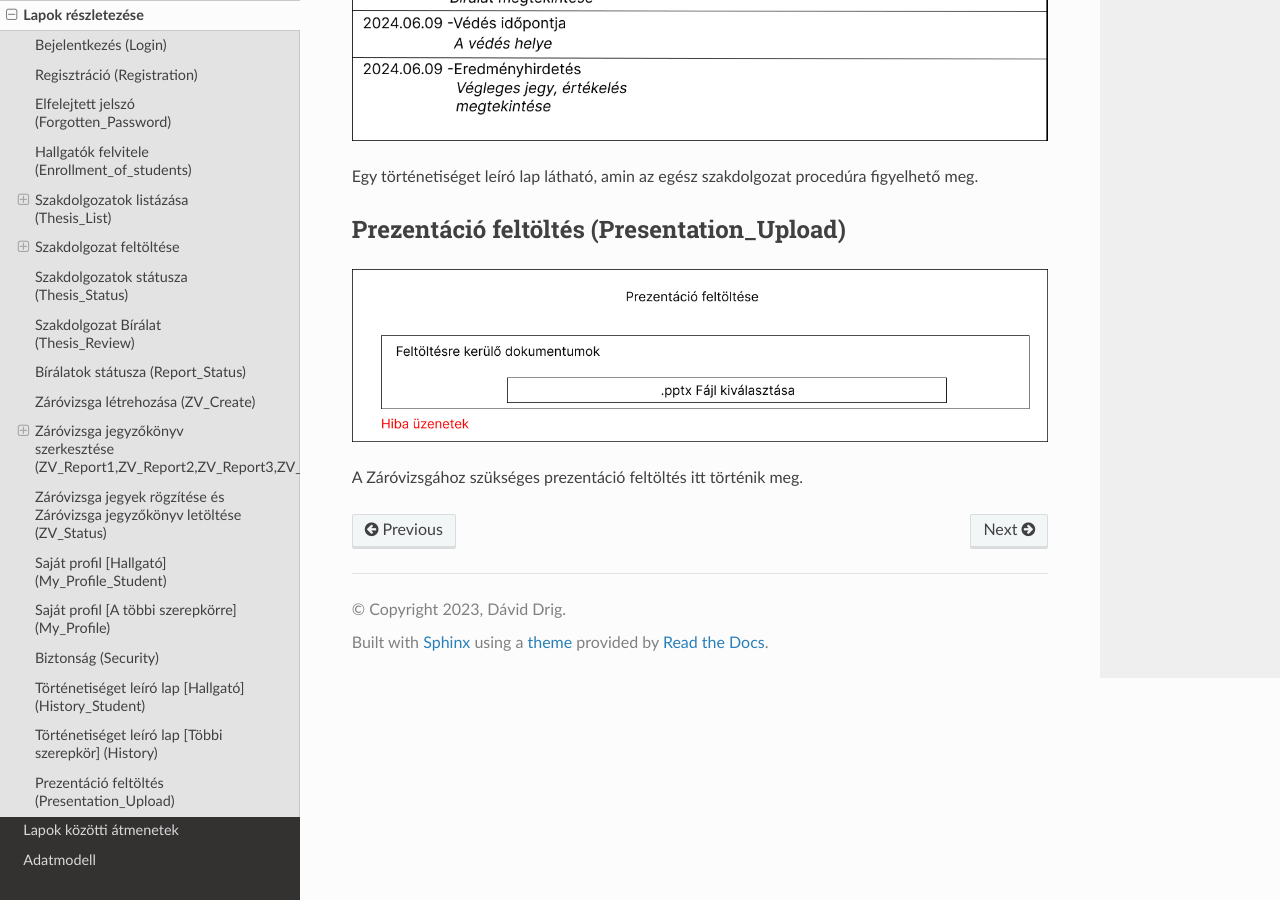
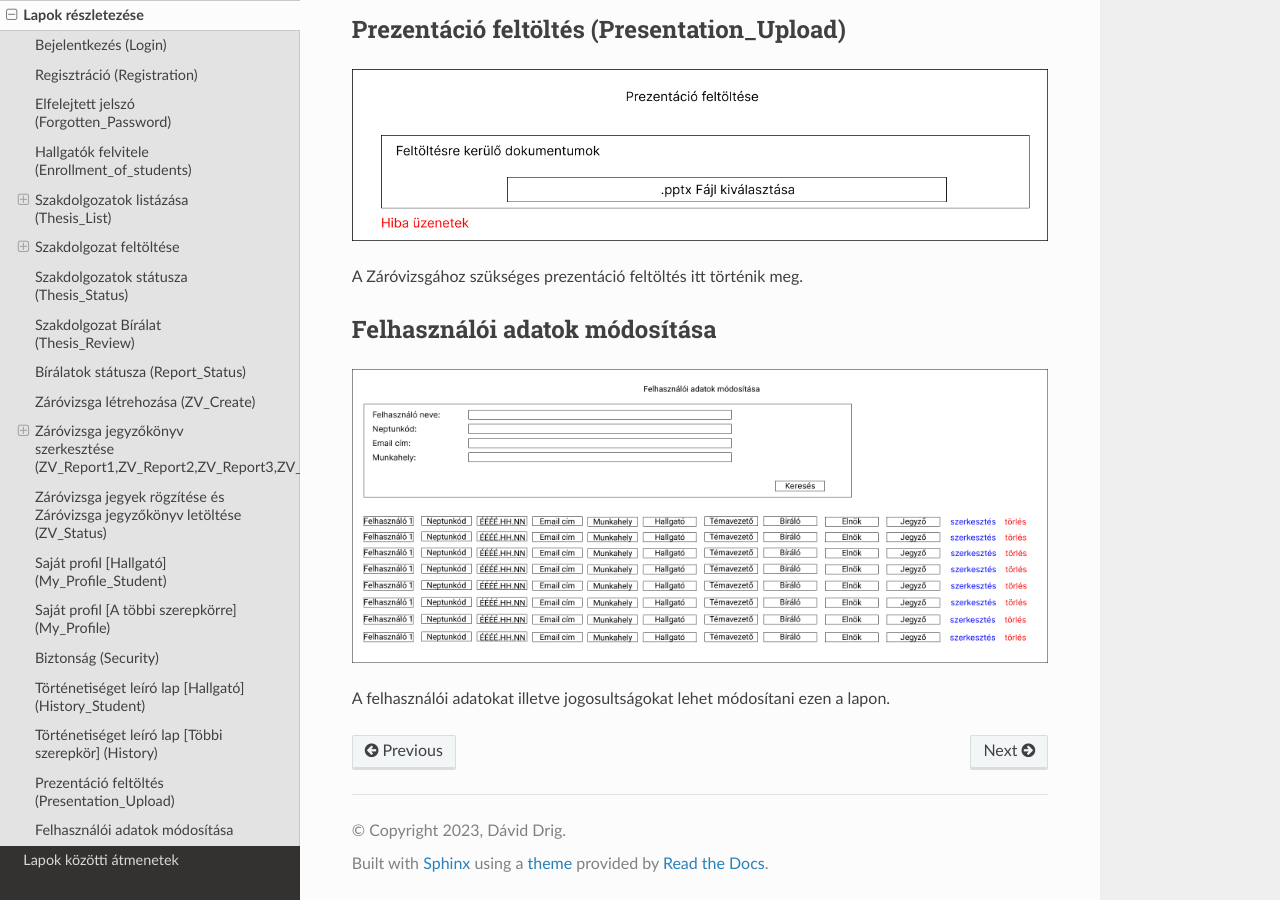
Before and after one commit to Ddavid111/Proba, a Sphinx documentation site: the page built from doc/chapters/Lapok_reszletezese.rst, in a window 1280 px wide and 900 px high, scrolled down 18608 px. Built offline with Sphinx 7.4.7 and the Read the Docs theme 2.0.0, drawn with Linux system fonts in a browser that asks for light colours.

Commit message:
Upload Web_Pages and Datamodell changes

```diff
--- a/doc/chapters/02.rst
+++ b/doc/chapters/02.rst
@@ -44,12 +44,6 @@ Szerepkörök leírása
 - A hallgató dolgozatának nyomon követése és visszajelzések küldése.
 - A bírálók és a bizottság értékeléseinek megtekintése.
 - A végső értékelés és jegy rögzítése a rendszerben.
-
-6. *Záróvizsga tag*:
-
-- Lehetősége van a szakdolgozatok, bírálatok és az összesítő táblázat megtekintéséhez.
-- Hozzáférése van a Záróvizsga létrehozásához.
-- A végső értékelés rögzítése a rendszerben.
 
 
 Folyamat ábrázolása
--- a/doc/chapters/Lapok_reszletezese.rst
+++ b/doc/chapters/Lapok_reszletezese.rst
@@ -230,3 +230,10 @@ Prezentáció feltöltés (Presentation_Upload)
 .. image:: images/Web_pages/Presentation_Upload.jpg
 
 A Záróvizsgához szükséges prezentáció feltöltés itt történik meg.
+
+Felhasználói adatok módosítása
+------------------------------
+
+.. image:: images/Web_pages/User_Modifiactions.png
+
+A felhasználói adatokat illetve jogosultságokat lehet módosítani ezen a lapon.
--- a/doc/conf.py
+++ b/doc/conf.py
@@ -109,6 +109,7 @@ html_sidebars = {
     ]
 }
 
+plantuml = 'java -jar C:/Users/drig6/Szakdolgozat_Demo_Save/docs/chapters/source_codes'
 
 # -- Options for HTMLHelp output ------------------------------------------
 
```
Also changed, not shown: doc/chapters/images/Adatmodell/Adatmodell.png, doc/chapters/images/Web_pages/Report_Status.jpg, doc/chapters/images/Web_pages/User_Modifiactions.png (added), doc/chapters/images/Web_pages/ZV_Create.jpg, 1 other file.
